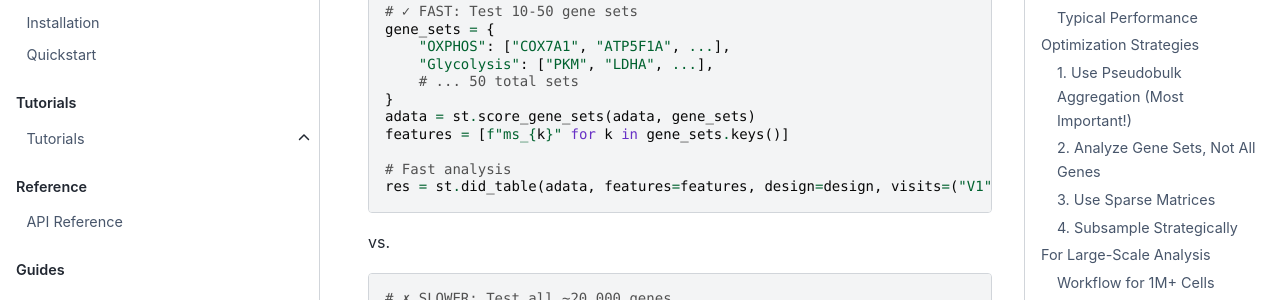
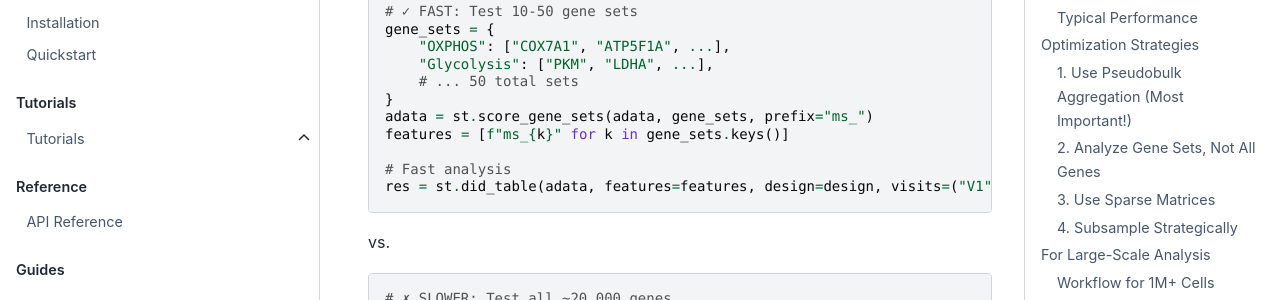
Before and after one commit to TheOmarLab/sctrial, a Sphinx documentation site: the page built from docs/source/performance.rst, in a window 1280 px wide and 900 px high, scrolled down 2170 px. Shown: the part 152-452 px from the top of the window. Built offline with Sphinx 7.4.7 and the PyData theme 0.15.4, drawn with Linux system fonts in a browser that asks for light colours; pages that are not in the unit, such as notebooks, are missing from menus.

Commit message:
Add prefix='ms_' to all score_gene_sets calls that use ms_ features

```diff
--- a/docs/source/best_practices.rst
+++ b/docs/source/best_practices.rst
@@ -327,7 +327,7 @@
        "IFN_Response": ["ISG15", "MX1", "OAS1", ...],
    }
 
-   adata = st.score_gene_sets(adata, gene_sets, layer="log1p_cpm", method="zmean")
+   adata = st.score_gene_sets(adata, gene_sets, layer="log1p_cpm", method="zmean", prefix="ms_")
    features = [f"ms_{k}" for k in gene_sets.keys()]
 
    res = st.did_table(adata, features=features, design=design, visits=("V1", "V2"))
--- a/docs/source/faq.rst
+++ b/docs/source/faq.rst
@@ -574,7 +574,7 @@
 .. code-block:: python
 
    gene_sets = {"OXPHOS": ["COX7A1", "ATP5F1A", ...]}
-   adata = st.score_gene_sets(adata, gene_sets)
+   adata = st.score_gene_sets(adata, gene_sets, prefix="ms_")
    features = ["ms_OXPHOS"]
 
 **Individual genes**:
--- a/docs/source/performance.rst
+++ b/docs/source/performance.rst
@@ -69,7 +69,7 @@
        "Glycolysis": ["PKM", "LDHA", ...],
        # ... 50 total sets
    }
-   adata = st.score_gene_sets(adata, gene_sets)
+   adata = st.score_gene_sets(adata, gene_sets, prefix="ms_")
    features = [f"ms_{k}" for k in gene_sets.keys()]
 
    # Fast analysis
@@ -177,7 +177,7 @@
 
    # Step 5: Score gene sets
    gene_sets = {...}  # Your gene sets
-   adata_sub = st.score_gene_sets(adata_sub, gene_sets, layer="log1p_cpm")
+   adata_sub = st.score_gene_sets(adata_sub, gene_sets, layer="log1p_cpm", prefix="ms_")
 
    # Step 6: DiD analysis (FAST on subsampled data)
    features = [f"ms_{k}" for k in gene_sets.keys()]
--- a/docs/source/troubleshooting.rst
+++ b/docs/source/troubleshooting.rst
@@ -271,7 +271,7 @@
 
    # Analyze only module scores, not all genes
    gene_sets = {...}
-   adata = st.score_gene_sets(adata, gene_sets)
+   adata = st.score_gene_sets(adata, gene_sets, prefix="ms_")
    features = [f"ms_{k}" for k in gene_sets.keys()]
 
 3. **For GSEA, reduce gene universe**:
```
